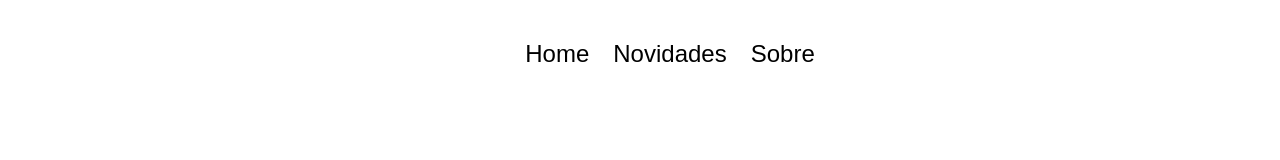
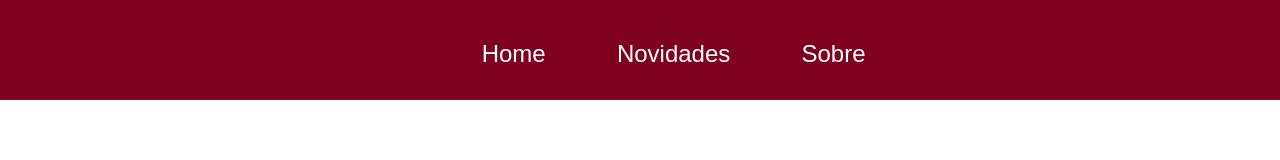
Before and after one commit to yuranmahige/Html5-e-Css3, a plain HTML site: page Animation Css/borda dinamica.html in a window 1280 px wide. Drawn offline with Linux system fonts and the light colour scheme.

Commit message:
Actualizei o fundo e a cor das letras

```diff
--- a/Animation Css/Estilos/menu.css
+++ b/Animation Css/Estilos/menu.css
@@ -1,46 +1,57 @@
+/* APENAS PARA TELAS MAIORES DE 639PX DE LARGURA*/
+
 *{
     margin: 0;
     padding: 0;
     box-sizing: border-box;
 }
 /* Configuracoes continuas da animacao anterior de bordas dinamicas */
+  header{
+        position: absolute;
+        width: 100%;
+        height: 110px;
+        background-color: #800020;
+        }
 ul{
     list-style: none;
     text-align: center;
     margin-top: 5vh;
         }
 li{
-           display: inline-block;
     position: relative;
-            margin-left: 20px;
-            transition: 50ms ease-in-out;
+    display: inline;
+    margin-left: 4.2em;
+    transition: 80ms ease-in-out;
         }
 a{
     font: normal normal 1.5rem Arial, Helvetica, sans-serif;
     text-decoration: none;
-            color: black;
+    color: white;
         }
+a:hover{  color: rgba(0, 0, 0, 0.859);}
 li:hover{
         font-size: 1.6rem;
         background-color: aquamarine;
         border-radius: 5px;
         padding: 5px;
-             transition: 50ms ease-in-out;
+        transition: 80ms ease-in-out;
         }
 a::after{
         content: " ";
         width: 0%;
         height: 2px;
-            background-color: black;
+        background-color: white;
         position:absolute;
         bottom:0;
         left: 0;
-            transition: .5s ease-in-out;
+        transition: .7s ease-in-out;
         }
 a:hover::after{
            width: 100%;
+           background-color: rgba(0, 0, 0, 0.859);
         }
     /* Fim  */
+
 /* Configuracao de menu de burguer */
 #btn-menu{
         width: 35px;
@@ -58,7 +69,7 @@
         width: 25px;
         height: 3px;
         margin: 3px auto;
-            background-color: #585656;
+        background-color: #ccccccb8;
         transform-origin: center;
         transition:.07s;
         }
@@ -72,9 +83,7 @@
             transform: translateY(3px) rotate(-45deg);
             background-color: aquamarine;
         }
-        #btn-menu.burguer .linha:nth-child(2){
-           display: none;
-        }
+#btn-menu.burguer .linha:nth-child(2){ display: none; }
 #btn-menu.burguer .linha:nth-child(3){
             transform: translateY(-3px) rotate(45deg);
             background-color: aquamarine;
--- a/Animation Css/borda dinamica.html
+++ b/Animation Css/borda dinamica.html
@@ -5,6 +5,16 @@
     <meta name="viewport" content="width=device-width, initial-scale=1.0">
     <title>Bordas dinamicas</title>
     <style>
+        *{
+            margin: 0;
+            padding: 0;
+        }
+        header{
+            position: absolute;
+            width: 100%;
+            height: 100px;
+            background-color: #800020;
+        }
         ul{
             list-style: none;
             text-align: center;
@@ -13,33 +23,37 @@
         li{
             position: relative;
             display: inline;
-            margin-left: 20px;
-            transition: 50ms ease-in-out;
+            margin-left: 4.2em;
+            transition: 80ms ease-in-out;
         }
         a{
             font: normal normal 1.5rem Arial, Helvetica, sans-serif;
             text-decoration: none;
-            color: black;
+            color: white;
+        }
+        a:hover{
+            color: rgba(0, 0, 0, 0.859);
         }
         li:hover{
              font-size: 1.6rem;
              background-color: aquamarine;
              border-radius: 5px;
              padding: 5px;
-             transition: 50ms ease-in-out;
+             transition: 80ms ease-in-out;
         }
         a::after{
             content: " ";
             width: 0%;
             height: 2px;
-            background-color: black;
+            background-color: white;
             position:absolute;
             bottom:0;
             left: 0;
-            transition: .5s ease-in-out;
+            transition: .7s ease-in-out;
         }
         a:hover::after{
            width: 100%;
+           background-color: rgba(0, 0, 0, 0.859);
         }
     </style>
 </head>
```
Also changed, not shown: Animation Css/menu.html (+1 -1 lines). Lines whose indentation alone changed are shown as unchanged.
